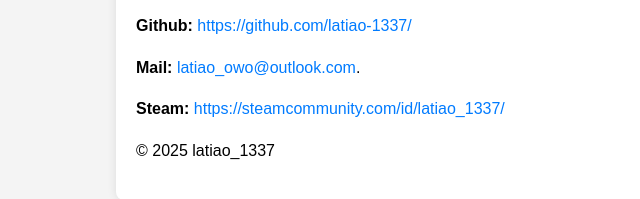
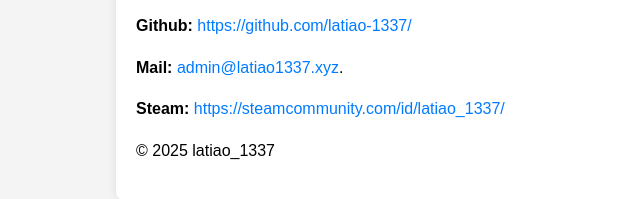
Before and after one commit to latiao-1337/latiao-1337, a plain HTML site: page Pages/index.html in a window 1280 px wide. Shown: the part 273-472 px from the top of the page, 104-744 px from the left. Drawn offline with Linux system fonts and the light colour scheme.

Commit message:
updata Mail

```diff
--- a/Pages/index.html
+++ b/Pages/index.html
@@ -52,7 +52,7 @@
             <p><strong>Discord:</strong> latiao_owo</p>
             <p><strong>Discord Server:</strong> <a href="https://discord.gg/kPhhqtPb7d" target="_blank" rel="noopener noreferrer">https://discord.gg/kPhhqtPb7d</a></p>
             <p><strong>Github:</strong> <a href="https://github.com/latiao-1337/" target="_blank" rel="noopener noreferrer">https://github.com/latiao-1337/</a></p>
-            <p><strong>Mail:</strong> <a href="mailto:latiao_owo@outlook.com">latiao_owo@outlook.com</a>.</p>
+            <p><strong>Mail:</strong> <a href="mailto:admin@latiao1337.xyz">admin@latiao1337.xyz</a>.</p>
             <p><strong>Steam:</strong> <a href="https://steamcommunity.com/id/latiao_1337/" target="_blank" rel="noopener noreferrer">https://steamcommunity.com/id/latiao_1337/</a></p>
         </main>
         <footer>
```
Also changed, not shown: 1 other file.
